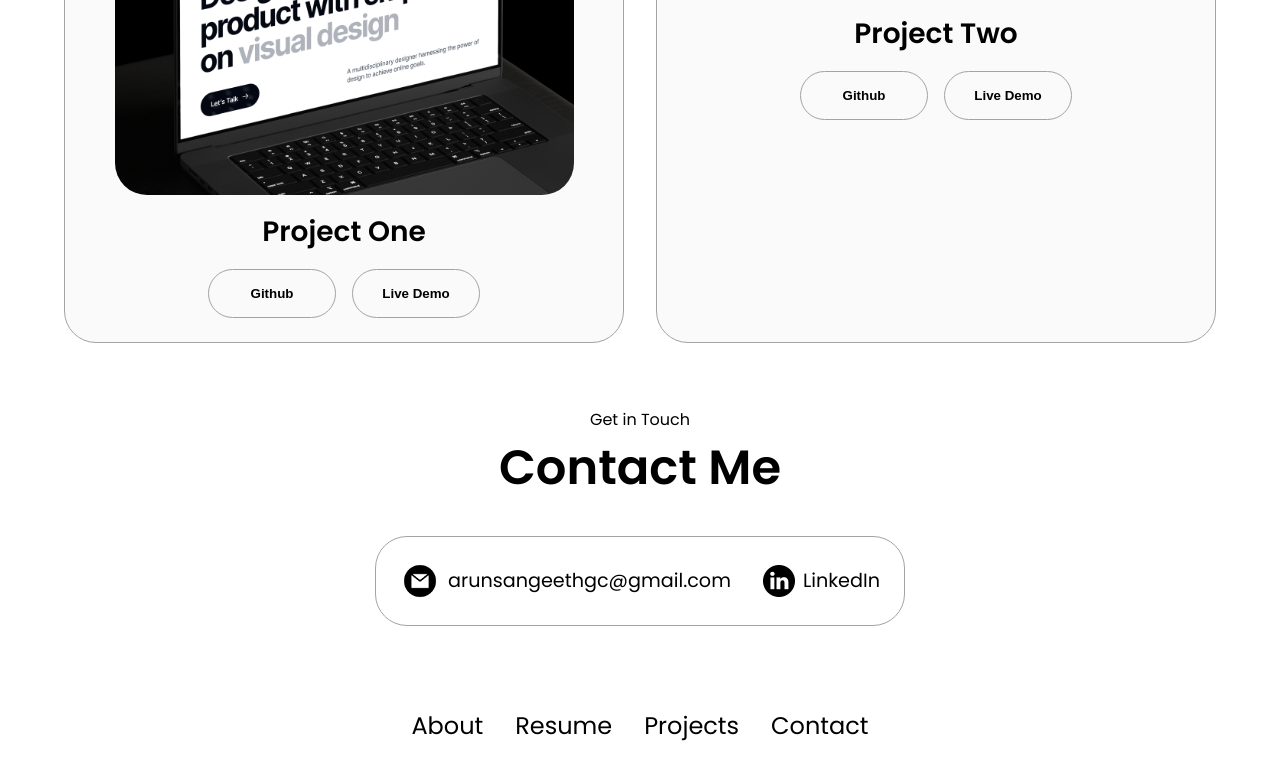
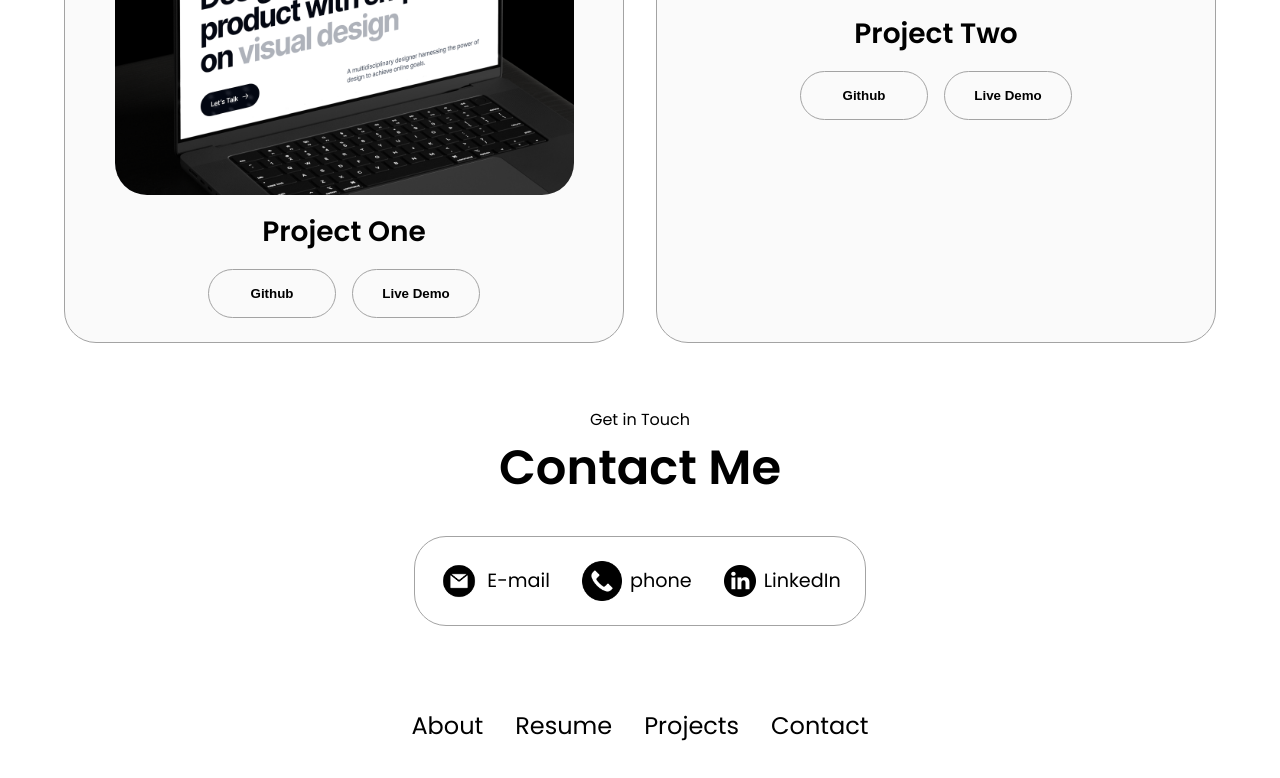
Before and after one commit to Arun-sangeeth/Personal-Portfolio, a plain HTML site: page index.html in a window 1280 px wide. Shown: the part 2945-3723 px from the top of the page. Drawn offline with Linux system fonts and the light colour scheme.

Commit message:
finished project

```diff
--- a/index.html
+++ b/index.html
@@ -322,7 +322,15 @@
               alt="Email icon"
               class="icon contact-icon email-icon"
             />
-            <p><a href="mailto:arunsangeethgc@gmail.com">arunsangeethgc@gmail.com</a></p>
+            <p><a href="mailto:arunsangeethgc@gmail.com">E-mail</a></p>
+          </div>
+          <div class="contact-info-container">
+            <img
+              src="./assets/phone-call.png"
+              alt="Phone icon"
+              class="icon contact-icon email-icon"
+            />
+            <p><a href="tel:+917034946484">phone</a></p>
           </div>
           <div class="contact-info-container">
             <img
```
Also changed, not shown: style.css (+81 -0 lines), assets/phone-call.png (added).
